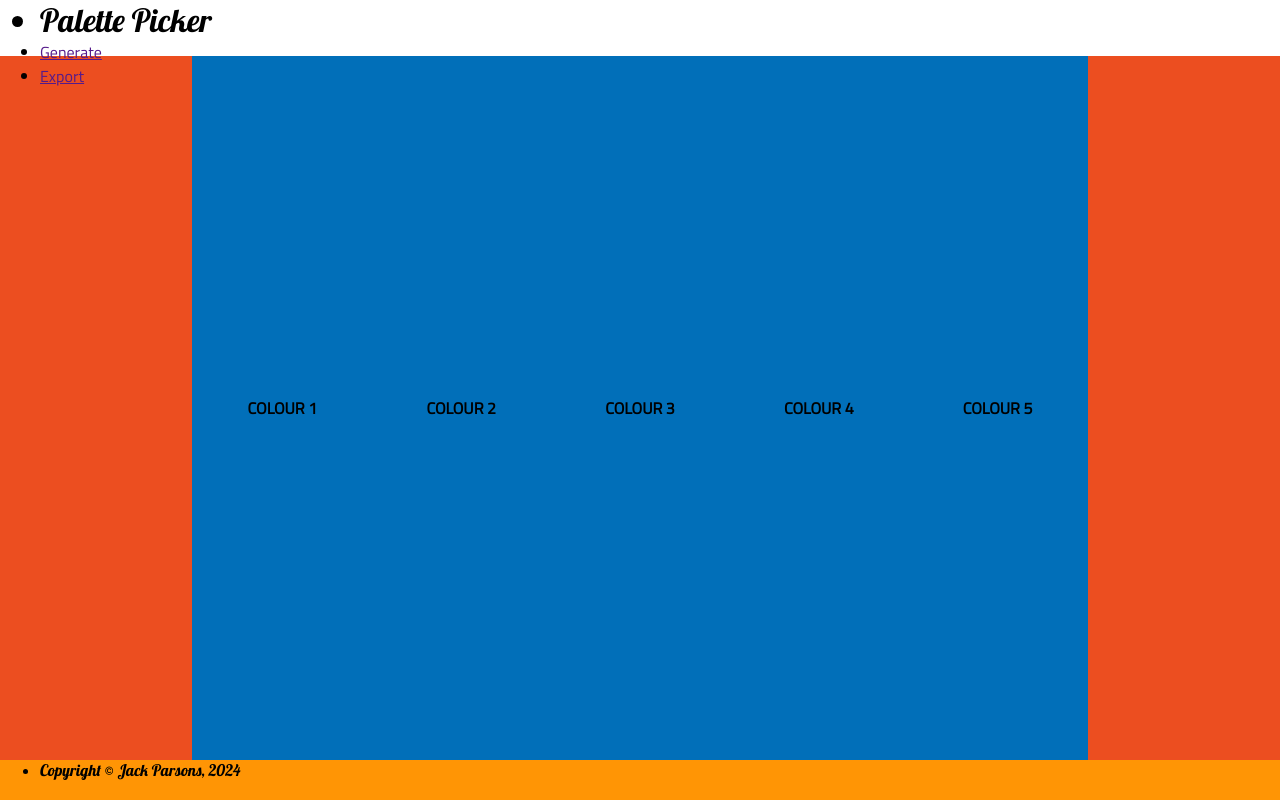
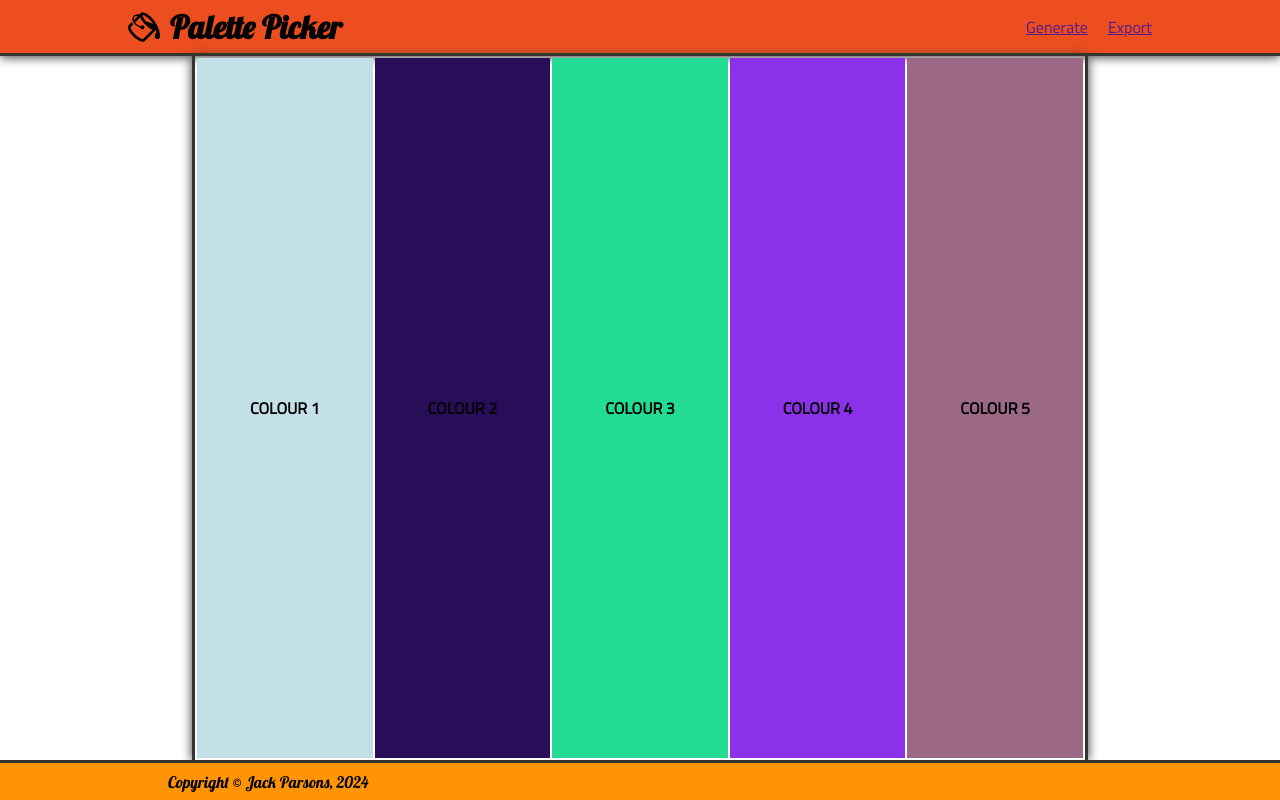
Before and after one commit to jackparse14/colour-palette-picker, a website: page index.html in a window 1280 px wide. Drawn offline with Linux system fonts and the light colour scheme.

Commit message:
Added colour generation

```diff
--- a/css/styles.css
+++ b/css/styles.css
@@ -20,9 +20,6 @@
 .content-font{
     font-family: var(--content-font);
 }
-.heading{
-    font-size: 2rem;
-}
 .yellow{
     background-color: var(--yellow);
 }
@@ -38,29 +35,60 @@
 .white{
     background-color: var(--white);
 }
+
 body{
     min-height: 100vh;
 }
 main{
     margin: auto;
     height: 88vh;
+    border-left: 3px solid var(--grey);
+    border-right: 3px solid var(--grey);
+    box-shadow: 0px 1px 10px var(--grey);
 }
 header{
     height:7vh;
+    border-bottom: 3px solid var(--grey);
+    box-shadow: 0px 1px 10px var(--grey);
 }
 footer{
+    border-top: 3px solid var(--grey);
     height:5vh;
 }
 .container-lg{
     width:70%;
 }
-
+.container-xl{
+    width:80%;
+}
+ul{
+    display: flex;
+    list-style-type: none;
+    gap:20px;
+}
+.d-flex{
+    display: flex;
+}
+.end{
+    display: flex;
+    justify-content: end;
+    flex-grow: 1;
+}
 .center{
     display: flex;
     justify-content: center;
+    align-items: center;
+}
+.center-vertical{
+    display: flex;
     align-items: center;
 }
 table{
     width:100%;
     height:100%;
 }
+.logo{
+    width: 2rem;
+    height: 2rem;
+    margin-right:10px;
+}
--- a/index.html
+++ b/index.html
@@ -5,21 +5,26 @@
         <meta name="viewport" content="width=device-width, initial-scale=1.0"/>
         <title>Colour Palette Picker</title>
         <link rel="stylesheet" href="/css/styles.css"/>
-        <!--<link rel="shortcut icon" href=""/> ADD Page Icon -->
+        <link rel="shortcut icon" href="assets/logo.png"/>
         <script type="text/javascript" src="/javascript/main.js"></script>
     </head>
-    <body class="orange">
-        <header class="white">
-            <ul>
-                <li class="heading header-font">Palette Picker</li>
-                <!-- <li><img> ADD LOGO </img></li> -->
-                <li class="content-font"><a href="">Generate</a></li>
-                <li class="content-font"><a href="">Export</a></li>
-            </ul>
+    <body class="white">
+        <header class="orange center">
+            <div class="container-xl d-flex center-vertical">
+                <img src="assets/logo.png" alt="paint bucket logo" class="logo "/>
+                <h1 class="header-font">Palette Picker</h1>
+                <div class="end">
+                    <ul class="center-vertical">
+                        <li class="content-font"><a href="">Generate</a></li>
+                        <li class="content-font"><a href="">Export</a></li>
+                    </ul>
+                </div>
+            </div>
+
         </header>
-        <main class="container-lg blue">
+        <main class="container-lg">
             <table>
-                <tr class="content-font">
+                <tr class="content-font" id="palette">
                     <th>COLOUR 1</th>
                     <th>COLOUR 2</th>
                     <th>COLOUR 3</th>
@@ -28,8 +33,8 @@
                 </tr>
             </table>
         </main>
-        <footer class="yellow">
-            <ul>
+        <footer class="yellow center">
+            <ul class="container-xl">
                 <li class="header-font">Copyright &copy; Jack Parsons, 2024</li>
             </ul>
         </footer>
--- a/javascript/main.js
+++ b/javascript/main.js
@@ -0,0 +1,16 @@
+/* eslint-disable no-plusplus */
+const hexCharacters = [0, 1, 2, 3, 4, 5, 6, 7, 8, 9, 'A', 'B', 'C', 'D', 'E', 'F'];
+function getColour() {
+  let hexString = '#';
+  for (let i = 0; i < 6; i++) {
+    hexString += hexCharacters[Math.floor(Math.random() * hexCharacters.length)];
+  }
+  return hexString;
+}
+
+window.addEventListener('load', () => {
+  const palette = document.getElementById('palette');
+  for (const colour of palette.children) {
+    colour.style.backgroundColor = getColour();
+  }
+});
```
Also changed, not shown: assets/logo.png (added).
